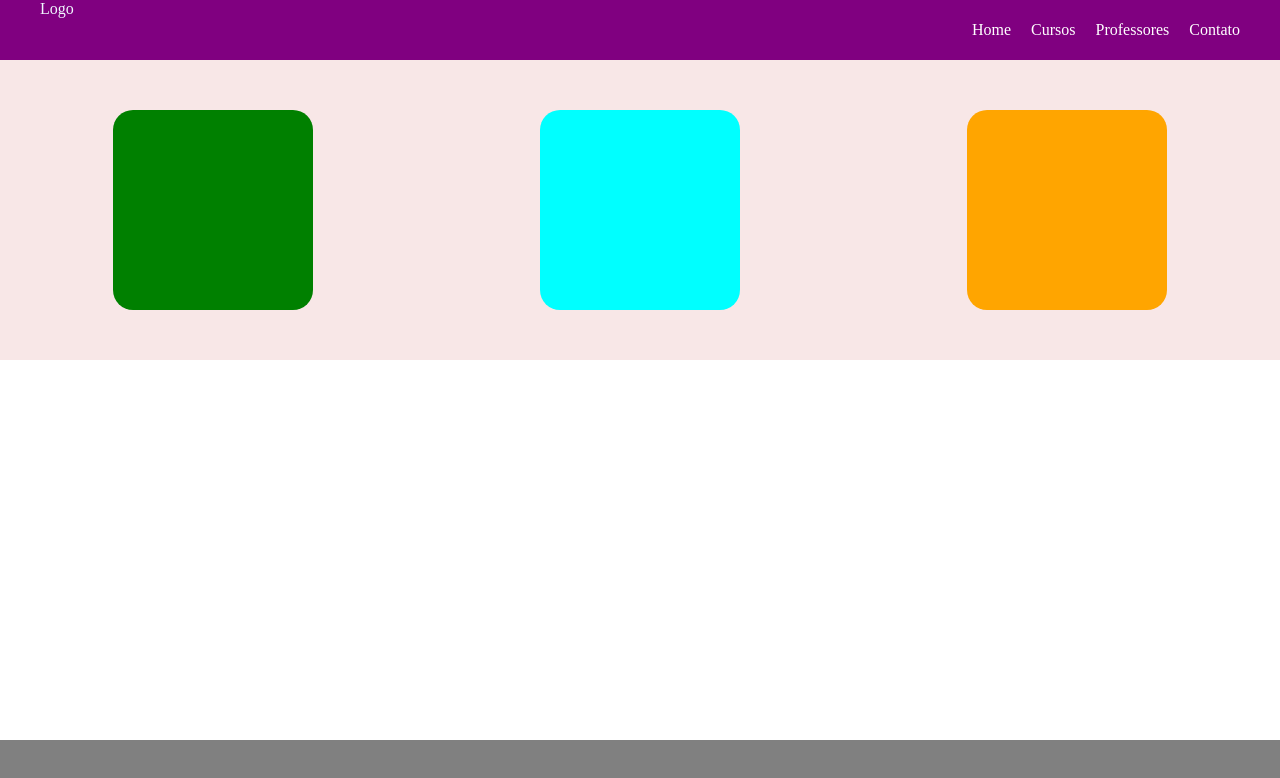
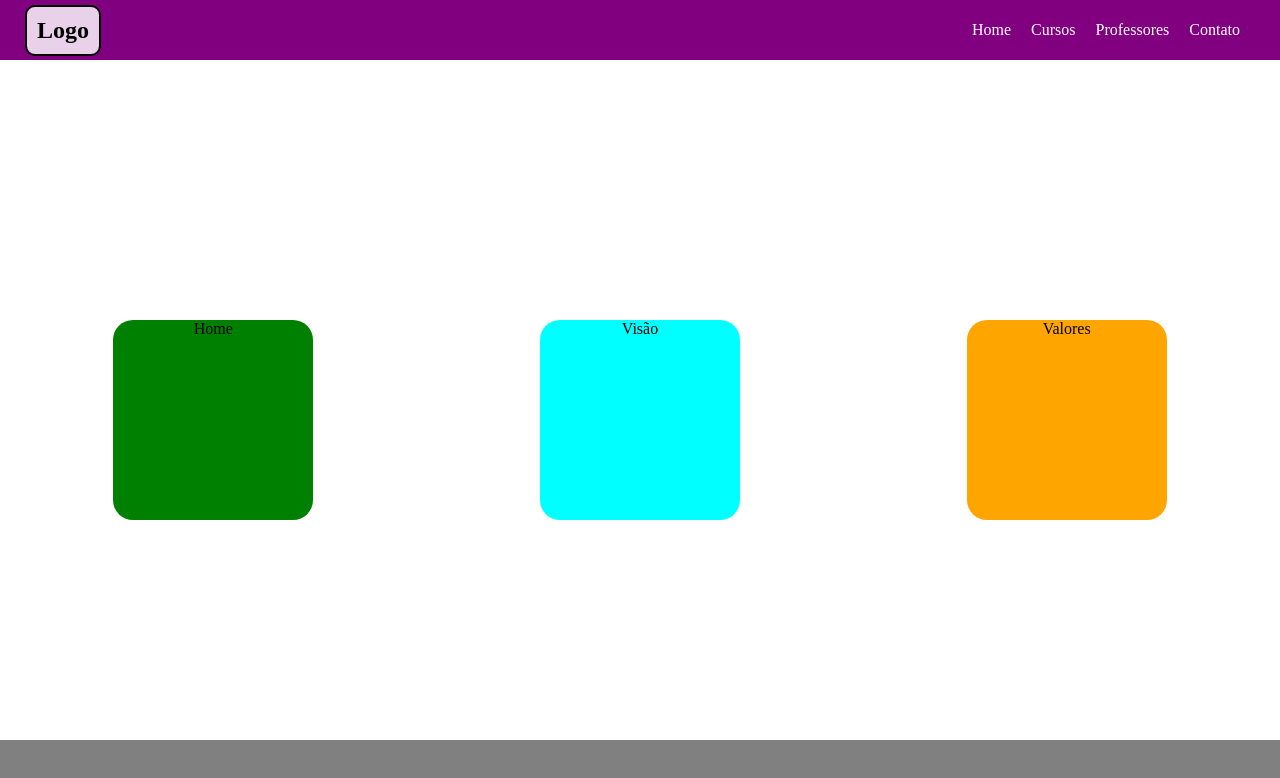
Before and after one commit to pauloandrepassos/Programa-o_para_internet, a plain HTML site: page atividade001/home.html in a window 1280 px wide. Drawn offline with Linux system fonts and the light colour scheme.

Commit message:
Alterações

```diff
--- a/atividade001/css/estilo.css
+++ b/atividade001/css/estilo.css
@@ -1,4 +1,4 @@
-body {
+* {
     margin: 0;
     padding: 0;
 }
@@ -13,11 +13,21 @@ header {
 
 .logo {
     align-items: center;
-    margin-left: 40px;
+    margin-left: 20px;
+}
+
+h2 {
+    background-color: rgba(255, 255, 255, 0.823);
+    border-color: black;
+    border: solid 2px;
+    width: min-content;
+    margin: 5px;
+    padding: 10px;
+    border-radius: 10px;
 }
 
 .logo a {
-    color: aliceblue;
+    color: black;
     text-decoration: none;
 }
 
@@ -44,11 +54,10 @@ header {
 }
 
 .section1 {
-    background-color: rgba(239, 199, 199, 0.419);
     width: 100%;
-    height: 300px;
+    height: 90vh;
     display: flex;
-    margin: auto;
+    align-items: center;
 
 }
 
@@ -61,22 +70,25 @@ div {
 
 .missao {
     background-color: green;
+    text-align: center;
 }
 
 .visao {
     background-color: aqua;
+    text-align: center;
 }
 
 .valores {
     background-color: orange;
+    text-align: center;
 }
 
 footer {
     background-color: gray;
     width: 100%;
     height: 60px;
+    position: fixed;
     bottom: 0;
-    position: fixed;
     bottom: 0;
     left: 0;
 }
--- a/atividade001/index.html
+++ b/atividade001/home.html
@@ -11,22 +11,22 @@
 <body>
     <header>
         <div class="logo">
-            <a href="#">Logo</a>
+            <a href="#"><h2>Logo</h2></a>
         </div>
         <nav class="menu">
             <ul>
-                <li><a href="Home">Home</a></li>
-                <li><a href="Cursos">Cursos</a></li>
-                <li><a href="Professores">Professores</a></li>
-                <li><a href="Contato">Contato</a></li>
+                <li><a href="home.html">Home</a></li>
+                <li><a href="cursos.html">Cursos</a></li>
+                <li><a href="professores.html">Professores</a></li>
+                <li><a href="contato.html">Contato</a></li>
             </ul>
         </nav>
     </header>
 
     <section class="section1">
-        <div class="missao"></div>
-        <div class="visao"></div>
-        <div class="valores"></div>
+        <div class="missao">Home</div>
+        <div class="visao">Visão</div>
+        <div class="valores">Valores</div>
     </section>
 
     <footer>
```
